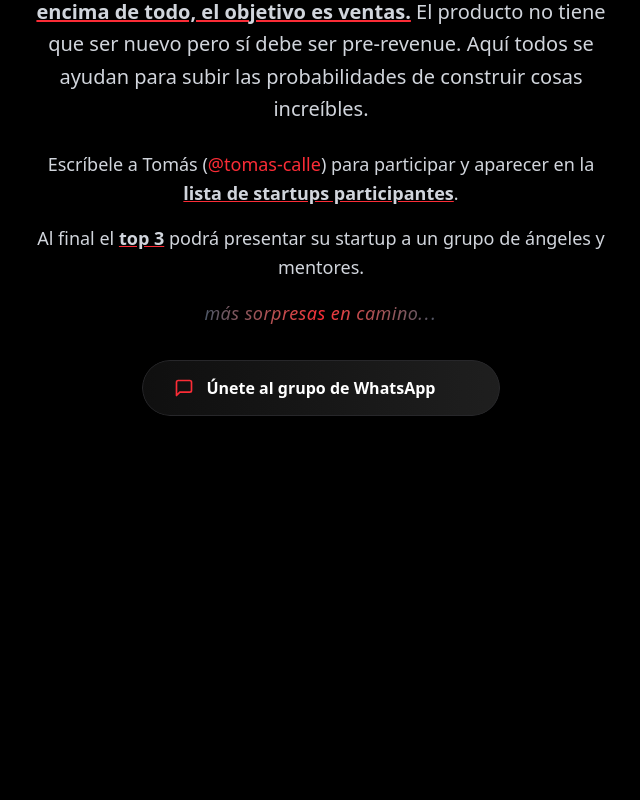
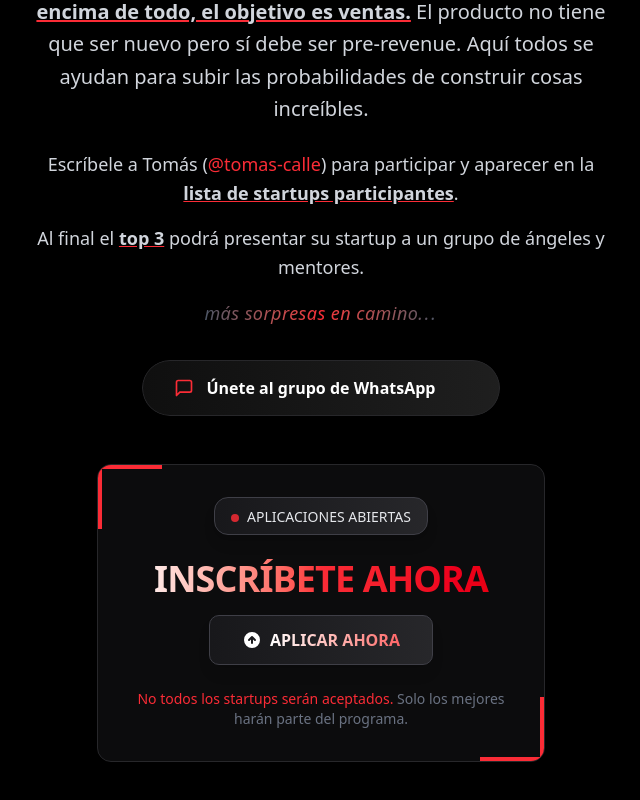
Before and after one commit to tomasCalletce/pmf-or-die, a Next.js app: page / in a window 1280 px wide. Shown: the part 462-1262 px from the top of the page, without its empty margins (319-959 px from the left). Before the commit the page ends 942 px from the top, so only its background shows below. Built offline with nearby package versions, Linux system fonts and the light colour scheme.

Commit message:
feat: apply

```diff
--- /dev/null
+++ b/src/app/inscribete.tsx
@@ -0,0 +1,67 @@
+import Link from "next/link";
+
+export const Inscribete = () => {
+  return (
+    <div className="w-full max-w-xl mx-auto mt-12 flex flex-col items-center relative">
+      {/* Background elements */}
+      <div className="absolute -z-10 w-full h-full">
+        <div className="absolute top-1/4 -left-20 w-40 h-40 bg-red-600/20 rounded-full blur-3xl"></div>
+        <div className="absolute bottom-0 -right-20 w-60 h-60 bg-red-800/20 rounded-full blur-3xl"></div>
+      </div>
+
+      {/* Glowing border */}
+      <div className="w-full max-w-md relative border border-zinc-800 bg-zinc-900/50 backdrop-blur-sm rounded-xl p-8 shadow-2xl overflow-hidden">
+        {/* Animated corner accents */}
+        <div className="absolute top-0 left-0 w-16 h-1 bg-red-500"></div>
+        <div className="absolute top-0 left-0 w-1 h-16 bg-red-500"></div>
+        <div className="absolute bottom-0 right-0 w-16 h-1 bg-red-500"></div>
+        <div className="absolute bottom-0 right-0 w-1 h-16 bg-red-500"></div>
+
+        <div className="text-center">
+          <div className="inline-block px-4 py-1.5 mb-6 bg-gradient-to-r from-zinc-900 to-zinc-800 rounded-xl shadow-lg border border-zinc-700">
+            <div className="h-2 w-2 rounded-full bg-red-500 animate-pulse mr-2 inline-block"></div>
+            <span className="text-sm font-medium text-gray-200">
+              APLICACIONES ABIERTAS
+            </span>
+          </div>
+
+          <h2 className="text-3xl md:text-4xl font-bold font-[var(--font-audiowide)] tracking-tight bg-clip-text text-transparent bg-gradient-to-r from-white via-red-500 to-red-600 mb-4">
+            INSCRÍBETE AHORA
+          </h2>
+
+          <Link
+            href="https://app.youform.com/forms/46kietdc"
+            target="_blank"
+            rel="noopener noreferrer"
+            className="relative inline-block px-8 py-3 bg-gradient-to-r from-zinc-900 to-zinc-800 border border-zinc-700 hover:border-red-500 rounded-lg text-white font-bold shadow-lg hover:shadow-xl transition transform hover:-translate-y-1 backdrop-blur-sm"
+          >
+            <span className="flex items-center">
+              <svg
+                xmlns="http://www.w3.org/2000/svg"
+                className="h-5 w-5 mr-2 group-hover:animate-bounce"
+                viewBox="0 0 20 20"
+                fill="currentColor"
+              >
+                <path
+                  fillRule="evenodd"
+                  d="M10 18a8 8 0 100-16 8 8 0 000 16zm3.707-8.707l-3-3a1 1 0 00-1.414 0l-3 3a1 1 0 001.414 1.414L9 9.414V13a1 1 0 102 0V9.414l1.293 1.293a1 1 0 001.414-1.414z"
+                  clipRule="evenodd"
+                />
+              </svg>
+              <span className="bg-clip-text text-transparent bg-gradient-to-r from-white to-red-400">
+                APLICAR AHORA
+              </span>
+            </span>
+          </Link>
+
+          <p className="mt-6 text-sm text-gray-500 max-w-sm mx-auto">
+            <span className="font-medium text-red-500">
+              No todos los startups serán aceptados.
+            </span>{" "}
+            Solo los mejores harán parte del programa.
+          </p>
+        </div>
+      </div>
+    </div>
+  );
+};
--- a/src/app/page.tsx
+++ b/src/app/page.tsx
@@ -1,10 +1,12 @@
 import { Info } from "./info";
 import { Projects } from "./projects";
+import { Inscribete } from "./inscribete";
 
 export default function HomePage() {
   return (
     <main className="flex h-full min-h-screen flex-col items-center justify-start bg-black text-white px-4 overflow-x-hidden py-12 md:py-16">
       <Info />
+      <Inscribete />
       {/* <Projects /> */}
     </main>
   );
```
